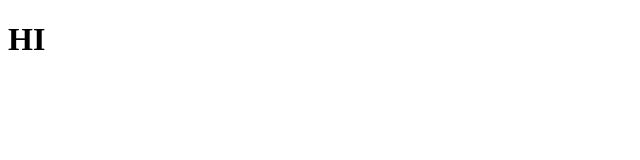
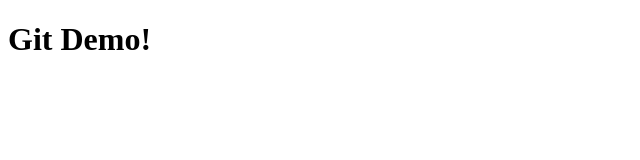
Before and after one commit to esmith638/new-repo, a plain HTML site: page index.html in a window 1280 px wide. Shown: the whole page, without its empty margins (0-640 px from the left). Drawn offline with Linux system fonts and the light colour scheme.

Commit message:
Header Change Again

```diff
--- a/index.html
+++ b/index.html
@@ -6,6 +6,6 @@
     <title>Sample Project</title>
   </head>
   <body>
-    <h1>HI</h1>
+    <h1>Git Demo!</h1>
   </body>
 </html>
```
